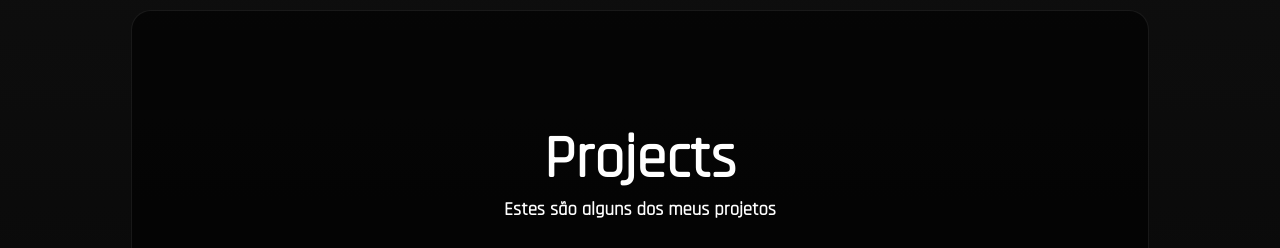
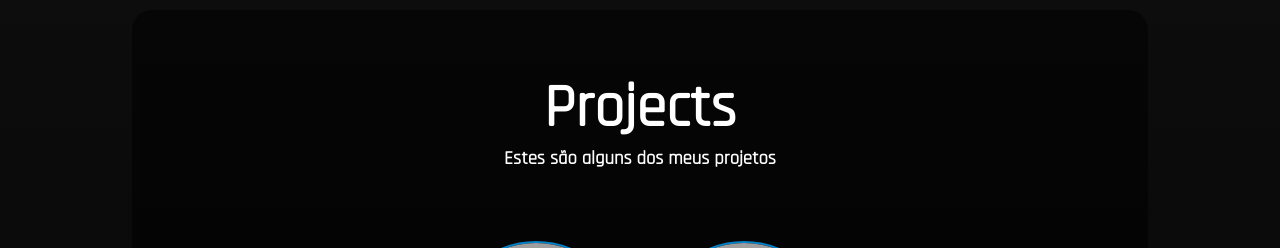
Before and after one commit to gabrigomez/portfolio, a React (Create React App) app: page / in a window 1280 px wide. Shown: the part 2041-2289 px from the top of the page. Built offline with nearby package versions, Linux system fonts and the light colour scheme; grey boxes are pictures that could not be loaded.

Commit message:
fix: styles in project component

```diff
--- a/src/components/Projects.css
+++ b/src/components/Projects.css
@@ -14,7 +14,6 @@
   width: 70%;
 
   padding: 60px;
-  border: 1px solid rgba(255, 255, 255, 0.080);
   border-radius: 20px;
   background-color: var(--bg-color);
 }
@@ -40,10 +39,8 @@
   padding: 8px;
 
   height: 230px;
-  background-color: rgba(14, 13, 13, 0.877);
   transition-duration: 500ms;
   transition-property: height, background-color, outline;
-
   border-radius: 20px;
 }
 
@@ -62,7 +59,6 @@
 
 .project-item:hover {
   height: 300px;
-  background-color: rgba(0, 0, 0, 0.644);
   outline: 1px solid #0083c99a;
 }
 
@@ -77,7 +73,7 @@
 
 .project-text h1 {
   font-size: 60px;
-  margin-bottom: 0px;
+  margin: 0px;
   color: white;
 }
 
```
